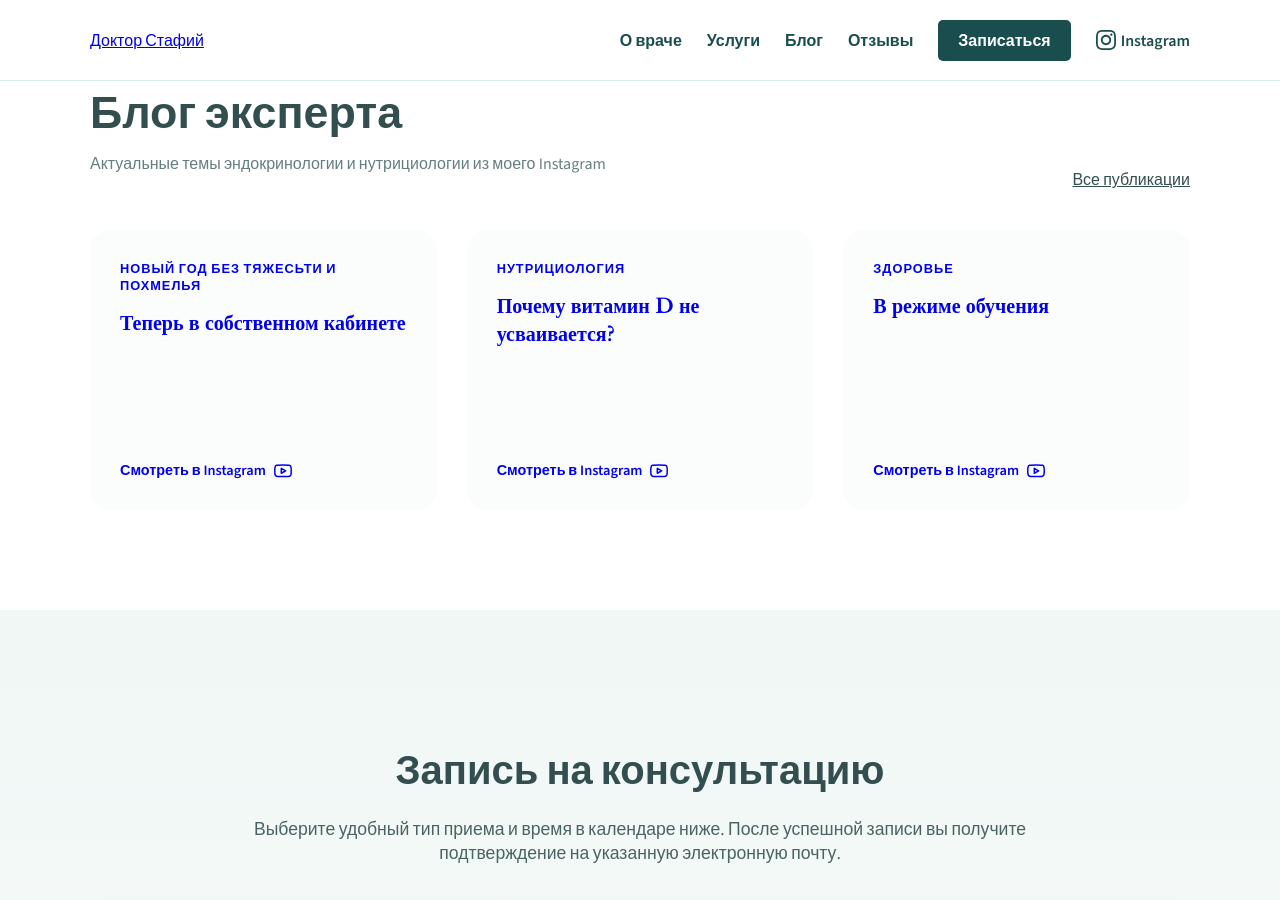
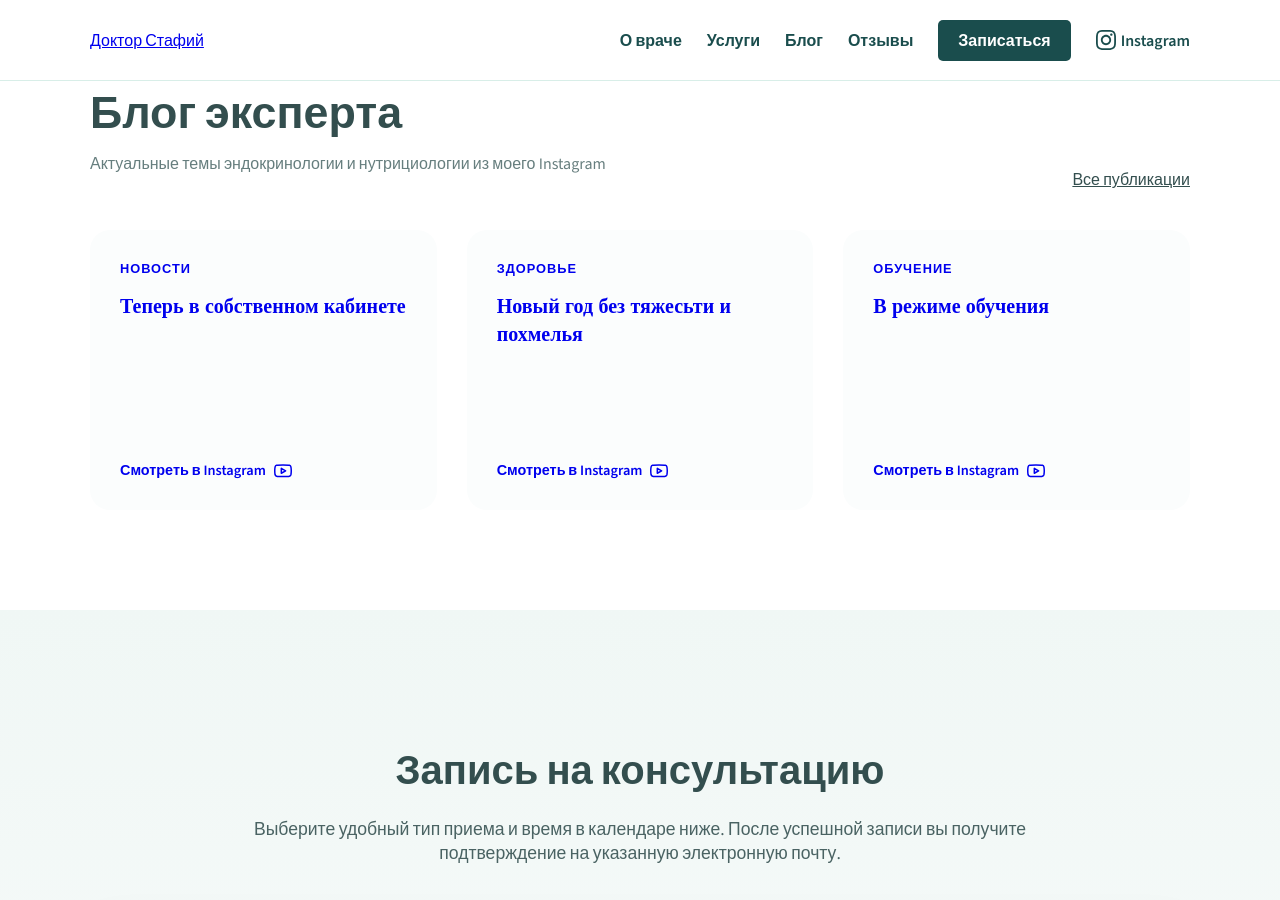
Before and after one commit to gosubv/doctorstafij, a Jekyll site: the page built from index.md, in a window 1280 px wide and 900 px high, scrolled down 2715 px. Built offline with Jekyll 4.4.1, drawn with Linux system fonts in a browser that asks for light colours.

Commit message:
Update insta_feed.yml

```diff
--- a/_data/insta_feed.yml
+++ b/_data/insta_feed.yml
@@ -1,12 +1,12 @@
 - title: "Теперь в собственном кабинете"
   date: "2025-12-24"
   link: "https://www.instagram.com/p/DSobTa9D4U1/"
-  category: "Новый год без тяжесьти и похмелья"
-- title: "Почему витамин D не усваивается?"
+  category: "Новости"
+- title: "Новый год без тяжесьти и похмелья"
   date: "2025-12-21"
   link: "https://www.instagram.com/p/DSguVZ0DMLf/?img_index=1"
-  category: "Нутрициология"
+  category: "Здоровье"
 - title: "В режиме обучения"
   date: "2025-12-18"
   link: "https://www.instagram.com/p/DSZA49CFDHO/"
-  category: "Здоровье"
+  category: "Обучение"
```
